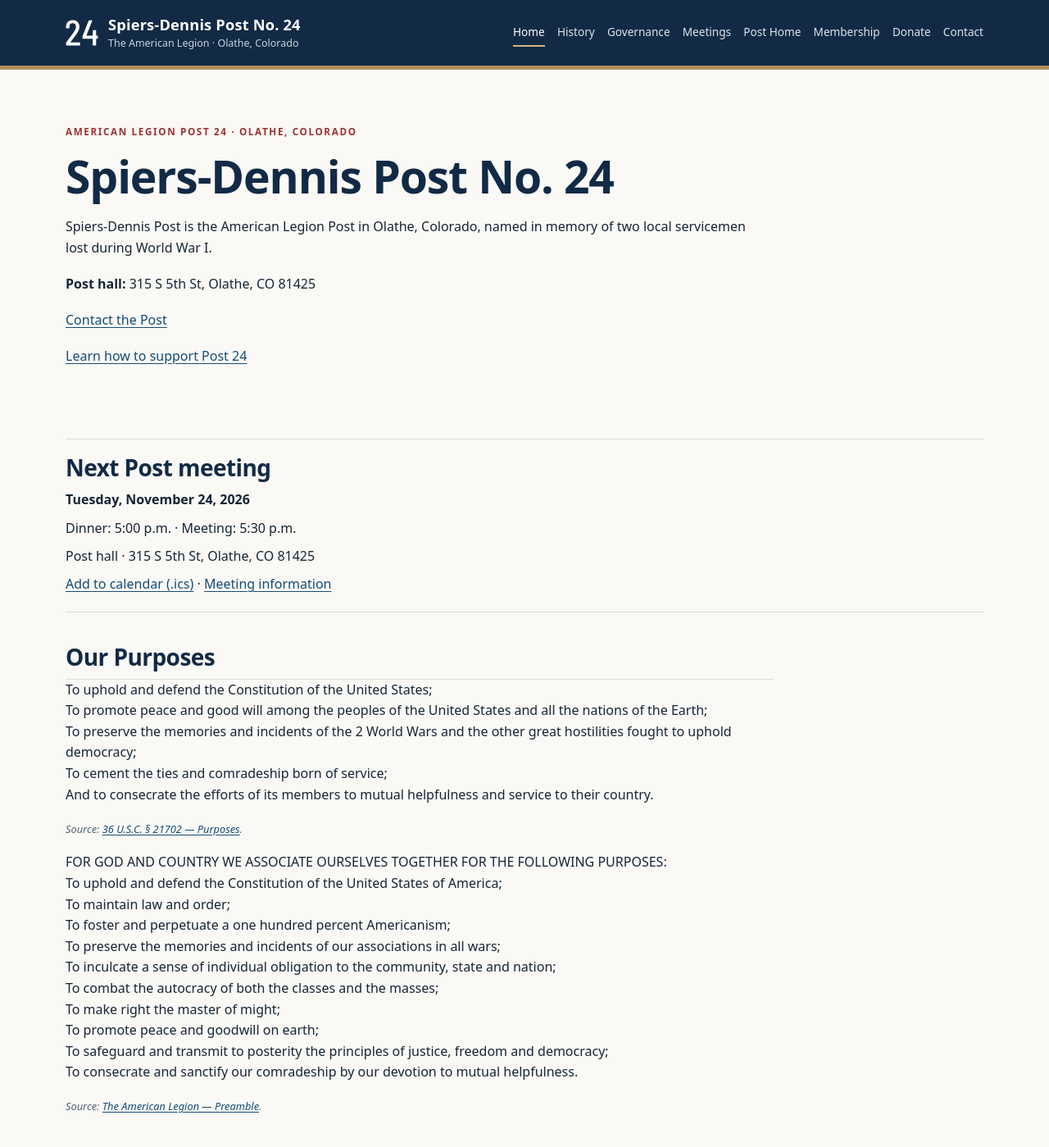
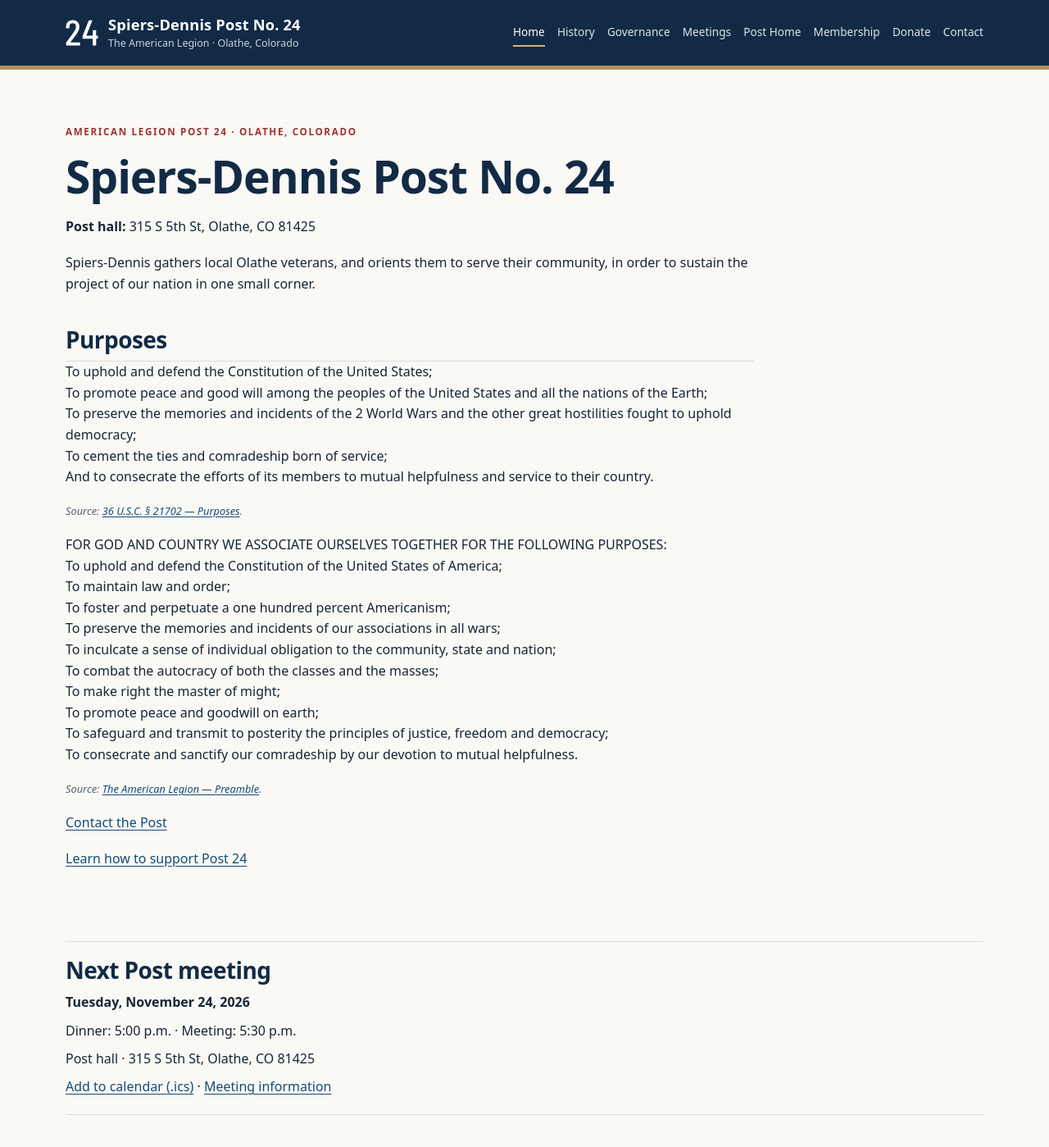
Before and after one commit to SPIERS-DENNIS-POST/spiers-dennis-post.github.io, a Jekyll site: the page built from index.md, in a window 1280 px wide and 1400 px high. Shown: the whole window at 82% size. Built offline with Jekyll 4.4.1, drawn with Linux system fonts in a browser that asks for light colours.

Commit message:
Reorder homepage purposes and links beneath new opening statement

```diff
--- a/index.md
+++ b/index.md
@@ -6,14 +6,10 @@
 <section class="hero">
 <p class="eyebrow">American Legion Post 24 · Olathe, Colorado</p>
 <h1>Spiers-Dennis Post No. 24</h1>
-<p>Spiers-Dennis Post is the American Legion Post in Olathe, Colorado, named in memory of two local servicemen lost during World War I.</p>
 <p><strong>Post hall:</strong> {{ site.data.post.address.street | escape }}, {{ site.data.post.address.city | escape }}, {{ site.data.post.address.region | escape }} {{ site.data.post.address.postal_code | escape }}</p>
-<p><a href="{{ '/contact/' | relative_url }}">Contact the Post</a></p>
-<p><a href="{{ '/donate/' | relative_url }}">Learn how to support Post 24</a></p>
-</section>
-{% include next-meeting.html %}
-<section class="prose" aria-labelledby="our-purposes">
-<div class="section-head"><h2 id="our-purposes">Our Purposes</h2></div>
+<p>Spiers-Dennis gathers local Olathe veterans, and orients them to serve their community, in order to sustain the project of our nation in one small corner.</p>
+<section class="prose" aria-labelledby="purposes">
+<div class="section-head"><h2 id="purposes">Purposes</h2></div>
 <p>To uphold and defend the Constitution of the United States;<br>
 To promote peace and good will among the peoples of the United States and all the nations of the Earth;<br>
 To preserve the memories and incidents of the 2 World Wars and the other great hostilities fought to uphold democracy;<br>
@@ -33,6 +29,10 @@
 To consecrate and sanctify our comradeship by our devotion to mutual helpfulness.</p>
 <p class="verified"><em>Source: <a href="https://www.legion.org/about/organization/preamble">The American Legion — Preamble</a>.</em></p>
 </section>
+<p><a href="{{ '/contact/' | relative_url }}">Contact the Post</a></p>
+<p><a href="{{ '/donate/' | relative_url }}">Learn how to support Post 24</a></p>
+</section>
+{% include next-meeting.html %}
 <section aria-labelledby="post-information">
 <div class="section-head"><h2 id="post-information">Explore the Post</h2></div>
 <div class="grid">
```
